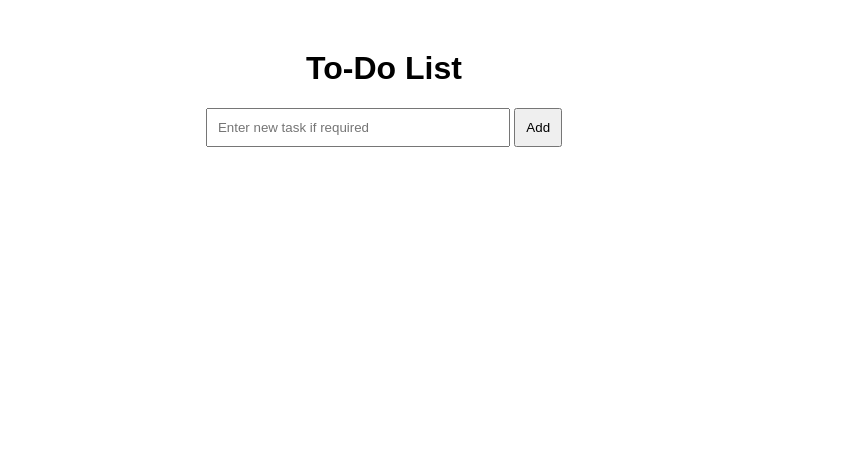
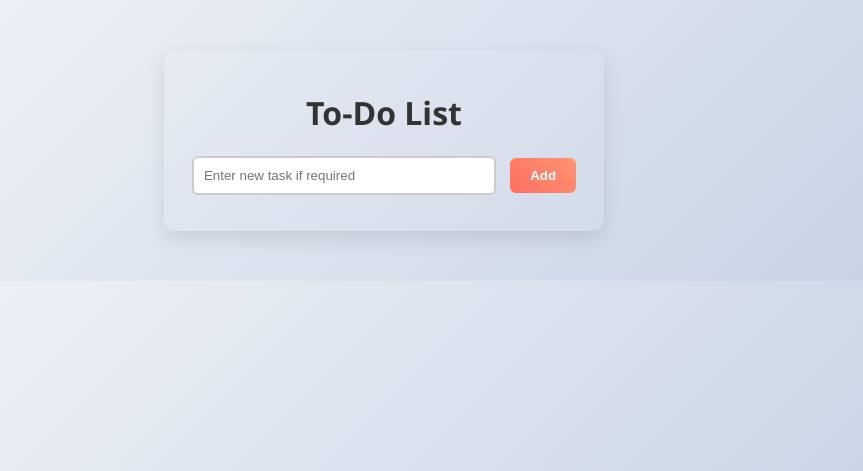
Before and after one commit to MiqdadProjects/todolist-app-flask, a Flask app: page / in a window 1280 px wide. Shown: the top 471 px of the page, without its empty margins (256-1119 px from the left). Run offline with Flask 3, Linux system fonts and the light colour scheme.

Commit message:
Enhance UI with modern styles, animations, and rocket button effect

```diff
--- a/static/style.css
+++ b/static/style.css
@@ -1,17 +1,63 @@
 body {
-    font-family: Arial, sans-serif;
+    font-family: 'Segoe UI', Tahoma, Geneva, Verdana, sans-serif;
     width: 400px;
     margin: 50px auto;
     text-align: center;
+    background: linear-gradient(135deg, #f5f7fa, #c3cfe2);
+    color: #333;
+    border-radius: 12px;
+    padding: 20px;
+    box-shadow: 0 8px 20px rgba(0, 0, 0, 0.1);
+    animation: fadeIn 1s ease-in-out;
 }
 
 form input {
     padding: 10px;
     width: 70%;
+    border: 2px solid #ccc;
+    border-radius: 6px;
+    transition: all 0.3s ease;
+}
+
+form input:focus {
+    outline: none;
+    border-color: #007bff;
+    box-shadow: 0 0 8px #007bff33;
 }
 
 form button {
-    padding: 10px;
+    padding: 10px 20px;
+    background: linear-gradient(45deg, #ff6f61, #ff9472);
+    border: none;
+    border-radius: 6px;
+    color: white;
+    font-weight: bold;
+    cursor: pointer;
+    margin-left: 10px;
+    position: relative;
+    overflow: hidden;
+    transition: all 0.4s ease;
+}
+
+form button:hover {
+    transform: scale(1.05);
+    box-shadow: 0 4px 15px rgba(255, 111, 97, 0.4);
+}
+
+form button::after {
+    content: "🚀";
+    position: absolute;
+    left: -30px;
+    top: 50%;
+    transform: translateY(-50%);
+    font-size: 1.2em;
+    opacity: 0;
+    transition: left 0.4s ease, opacity 0.4s ease;
+}
+
+form button:hover::after {
+    left: 10px;
+    opacity: 1;
 }
 
 ul {
@@ -21,4 +67,18 @@ ul {
 
 li {
     margin: 10px 0;
+    background: white;
+    padding: 10px;
+    border-radius: 8px;
+    box-shadow: 0 2px 6px rgba(0,0,0,0.1);
+    transition: transform 0.3s ease;
 }
+
+li:hover {
+    transform: translateY(-4px);
+}
+
+@keyframes fadeIn {
+    0% { opacity: 0; transform: translateY(-20px); }
+    100% { opacity: 1; transform: translateY(0); }
+}
```
